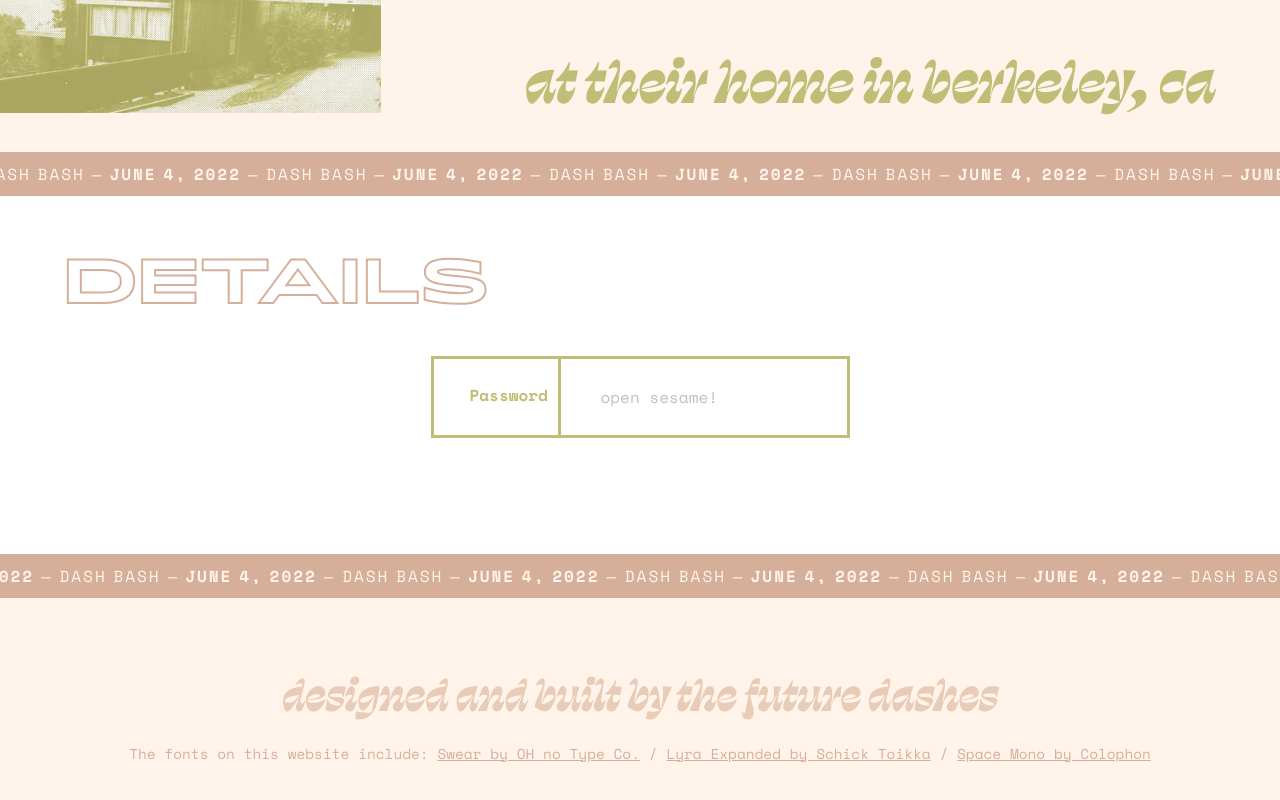
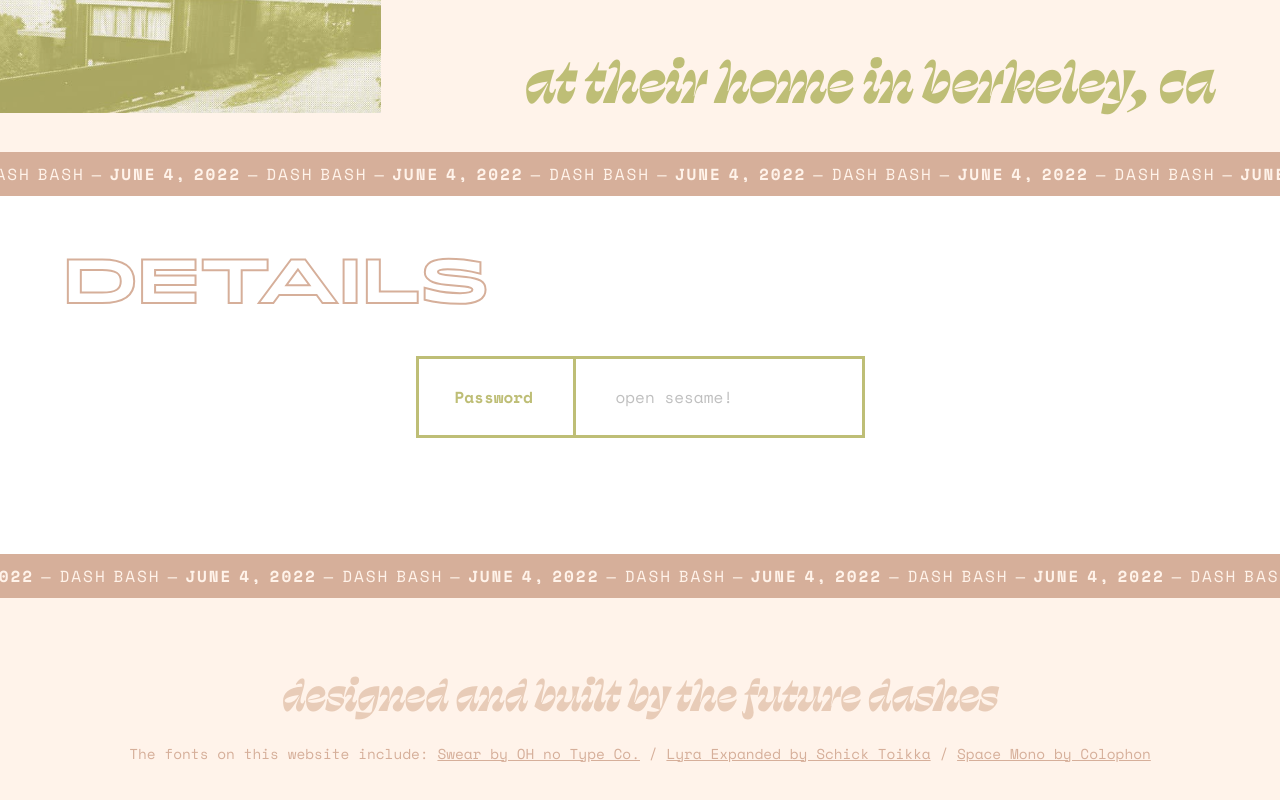
Before and after one commit to greymechanic/dash.wedding, a React (Create React App) app: page /#/login in a window 1280 px wide. Shown: the part 604-1404 px from the top of the page. Built offline with nearby package versions, Linux system fonts and the light colour scheme.

Commit message:
fix login page styles

```diff
--- a/src/App.scss
+++ b/src/App.scss
@@ -218,6 +218,10 @@ h3 {
         border-right: 3px solid $green-1;
         &.wide {
           width: 150px;
+        }
+        &.pw {
+          width: 76px;
+          align-items: center;
         }
       }
     }
--- a/src/components/Login.js
+++ b/src/components/Login.js
@@ -20,7 +20,7 @@ function Login() {
           <div className="content">
             <div className="detailsTable">
               <div className="row">
-                <div className="cell label">
+                <div className="cell label pw">
                   <p><b>Password</b></p>
                 </div>
                 <div className="cell detail pw">
```
